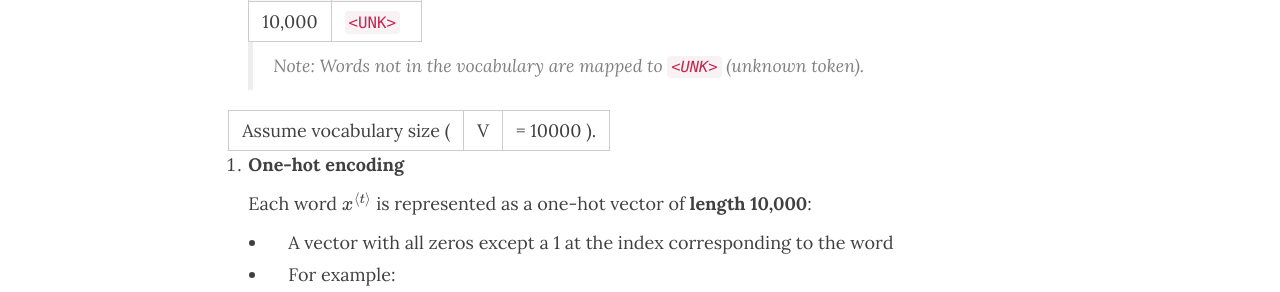
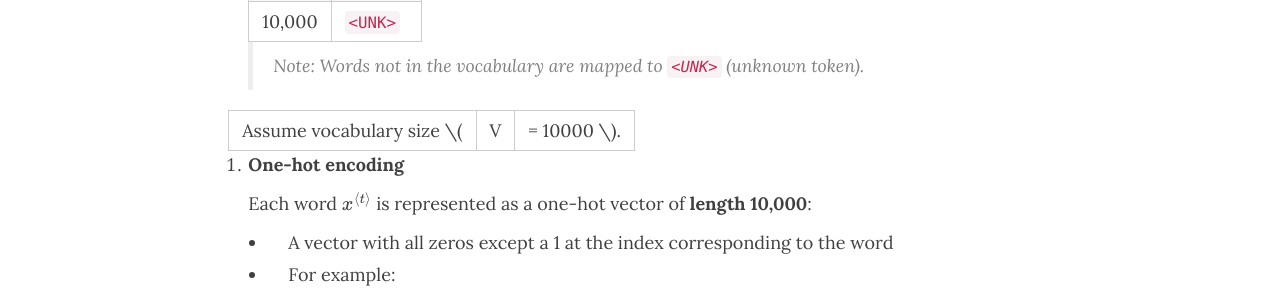
Before and after one commit to HerrXu01/herrxu01.github.io, a Jekyll site: the page built from ai-knowledge/sequence-models/_posts/2025-04-14-Seq01-RNN-Model.md, in a window 1280 px wide and 900 px high, scrolled down 2704 px. Shown: the part 141-433 px from the top of the window. Built offline with Jekyll 4.4.1, drawn with Linux system fonts in a browser that asks for light colours; formulas are drawn with MathJax 3; comment, search, counter and statistics services are not loaded.

Commit message:
add content to rnn notes

```diff
--- a/ai-knowledge/sequence-models/_posts/2025-04-14-Seq01-RNN-Model.md
+++ b/ai-knowledge/sequence-models/_posts/2025-04-14-Seq01-RNN-Model.md
@@ -91,7 +91,7 @@ To process natural language with sequence models, we first need to convert words
 
     > Note: Words not in the vocabulary are mapped to `<UNK>` (unknown token).
 
-  Assume vocabulary size \( |V| = 10000 \).
+  Assume vocabulary size \\( |V| = 10000 \\).
 
 2. **One-hot encoding**
 
```
